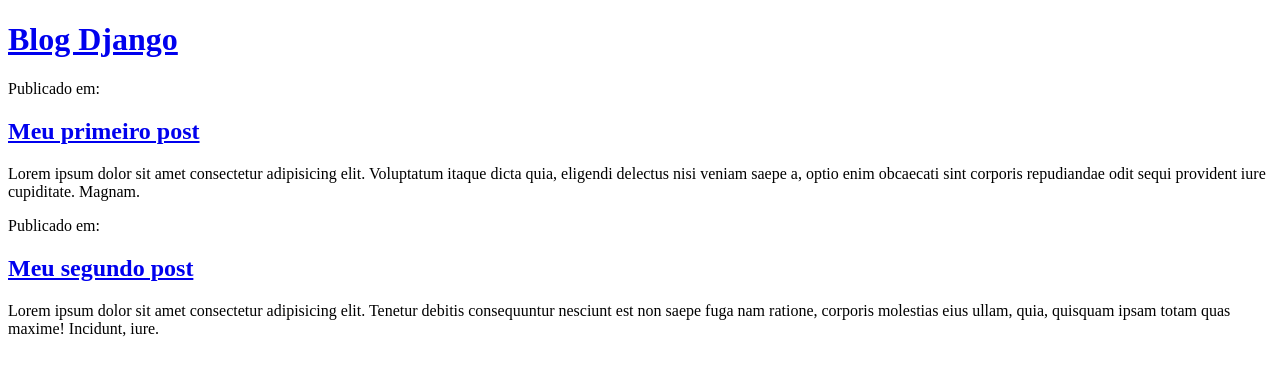
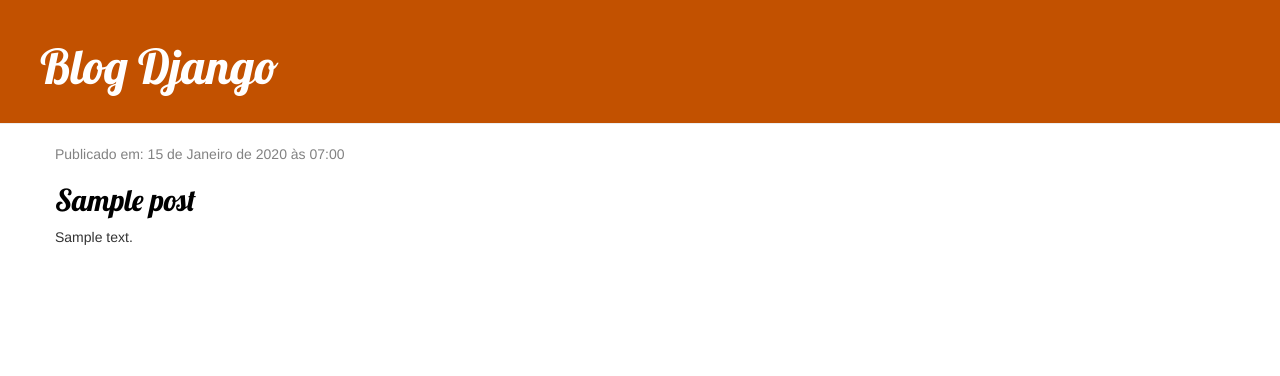
Before and after one commit to ironmanmark5/blog-django, a Django app: page / in a window 1280 px wide. Shown: the top 376 px of the page. Run offline with Django 5.2, Linux system fonts and the light colour scheme; tables that the repository leaves empty hold one stand-in row (values such as "Sample post"); some libraries are stand-ins or nearby versions.

Commit message:
HTML, CSS e Backend!

```diff
--- /dev/null
+++ b/blog/static/css/blog.css
@@ -0,0 +1,46 @@
+.page-header {
+    background-color: #C25100;
+    margin-top: 0;
+    padding: 20px 20px 20px 40px;
+}
+
+.page-header h1, .page-header h1 a, .page-header h1 a:visited, .page-header h1 a:active {
+    color: #ffffff;
+    font-size: 36pt;
+    text-decoration: none;
+}
+
+.content {
+    margin-left: 40px;
+}
+
+h1, h2, h3, h4 {
+    font-family: 'Lobster', cursive;
+}
+
+.date {
+    color: #828282;
+}
+
+.save {
+    float: right;
+}
+
+.post-form textarea, .post-form input {
+    width: 100%;
+}
+
+.top-menu, .top-menu:hover, .top-menu:visited {
+    color: #ffffff;
+    float: right;
+    font-size: 26pt;
+    margin-right: 20px;
+}
+
+.post {
+    margin-bottom: 70px;
+}
+
+.post h2 a, .post h2 a:visited {
+    color: #000000;
+}
--- a/blog/templates/blog/post_list.html
+++ b/blog/templates/blog/post_list.html
@@ -1,25 +1,36 @@
 <!DOCTYPE html>
+{% load static %}
 <html lang="pt-br">
 <head>
     <meta charset="UTF-8">
     <meta name="viewport" content="width=device-width, initial-scale=1.0">
+    <link rel="stylesheet" href="//maxcdn.bootstrapcdn.com/bootstrap/3.2.0/css/bootstrap.min.css">
+    <link rel="stylesheet" href="//maxcdn.bootstrapcdn.com/bootstrap/3.2.0/css/bootstrap-theme.min.css">
+    <link href="//fonts.googleapis.com/css?family=Lobster&subset=latin,latin-ext" rel="stylesheet" type="text/css">
+    <link rel="stylesheet" href="{%static 'css/blog.css' %}">
     <title>Blog Django</title>
 </head>
 <body>
-    <header>
-        <h1><a href="/">Blog Django</a></h1>
-    </header>
 
-    <article>
-        <p>Publicado em: </p>
-        <h2><a href="#">Meu primeiro post</a></h2>
-        <p>Lorem ipsum dolor sit amet consectetur adipisicing elit. Voluptatum itaque dicta quia, eligendi delectus nisi veniam saepe a, optio enim obcaecati sint corporis repudiandae odit sequi provident iure cupiditate. Magnam.</p>
-    </article>
+    <div class="page-header">
+        <h1><a href="https://en.wikipedia.org/wiki/Django" class="external_link" id="link_to_wiki_page">Blog Django</a></h1>
+    </div>
 
-    <article>
-        <p>Publicado em: </p>
-        <h2><a href="#">Meu segundo post</a></h2>
-        <p>Lorem ipsum dolor sit amet consectetur adipisicing elit. Tenetur debitis consequuntur nesciunt est non saepe fuga nam ratione, corporis molestias eius ullam, quia, quisquam ipsam totam quas maxime! Incidunt, iure.</p>
-    </article>
+    <div class="content container">
+        <div class="row">
+            <div class="col-md-8">
+                {% for post in posts %}
+                    <div class="post">
+                        <div class="date">
+                            <p>Publicado em: {{ post.published_date }}</p>
+                        </div>
+                        <h2><a href="">{{ post.title }}</a></h2>
+                        <p>{{ post.text|linebreaksbr }}</p>
+                    </div>
+                {% endfor %}
+            </div>
+        </div>
+    </div>
+
 </body>
 </html>
--- a/blog/views.py
+++ b/blog/views.py
@@ -1,7 +1,10 @@
 from django.shortcuts import render
 from django.http import HttpResponse
+from .models import Post
+from django.utils import timezone
 
 # Create your views here.
 
-def  post_list(request):
-    return render(request, "blog/post_list.html", {})
+def post_list(request):
+    posts = Post.objects.filter(published_date__lte=timezone.now()).order_by('published_date')
+    return render(request, "blog/post_list.html", {"posts": posts})
```
